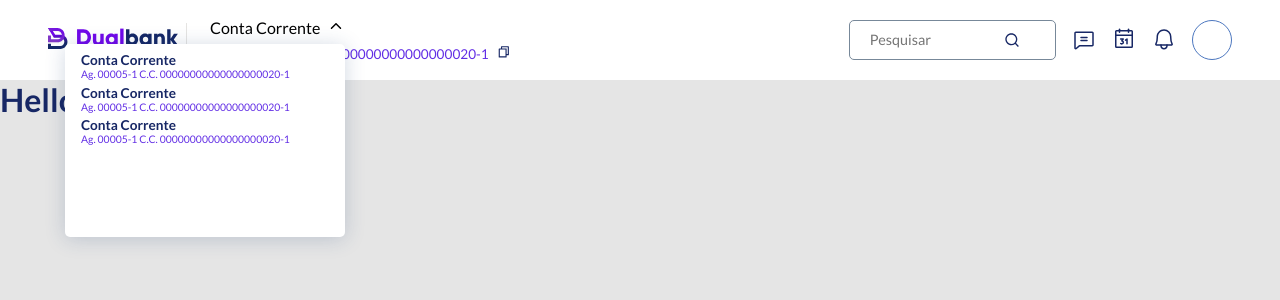
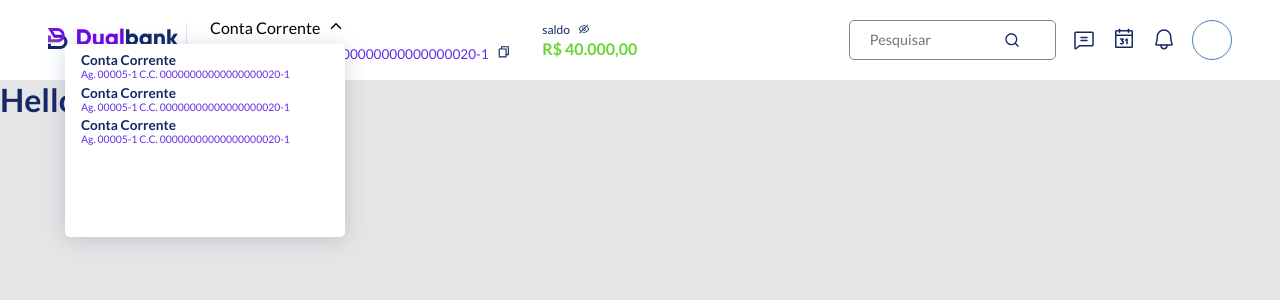
Before and after one commit to Thiago-spart/bank-dashboard, a Next.js app: page / in a window 1280 px wide. Shown: the top 300 px of the page. Built offline with nearby package versions, Linux system fonts and the light colour scheme.

Commit message:
Create MoneyDetails component

```diff
--- a/src/components/Header/index.tsx
+++ b/src/components/Header/index.tsx
@@ -1,4 +1,5 @@
 import Image from "next/image";
+import { MoneyDetails } from "../MoneyDetails";
 import { AccountSection } from "./components/AccountSection";
 import { UserSection } from "./components/UserSection";
 
@@ -16,7 +17,15 @@ export const Header = () => {
             height="21"
           />
         </Logo>
+
         <AccountSection />
+        <MoneyDetails
+          titleSize="12"
+          amountSize="16"
+          title="saldo"
+          amount="40000"
+        />
+
         <UserSection />
       </ContainerContent>
     </Container>
--- /dev/null
+++ b/src/components/MoneyDetails/index.tsx
@@ -0,0 +1,38 @@
+import { formatValues } from "../../utils/formatValues";
+
+import { AiOutlineEye, AiOutlineEyeInvisible } from "react-icons/ai";
+
+import { Amount, Container, Title } from "./styles";
+import { useState } from "react";
+
+interface MoneyDetailsProps {
+  titleSize: string;
+  amountSize: string;
+  title: string;
+  amount: string;
+}
+
+export const MoneyDetails = ({
+  titleSize,
+  amountSize,
+  title,
+  amount,
+}: MoneyDetailsProps) => {
+  const [viewMoney, setViewMoney] = useState(false);
+
+  function toggleViewMoney() {
+    setViewMoney(!viewMoney);
+  }
+
+  return (
+    <Container onClick={toggleViewMoney}>
+      <Title TitleSize={titleSize}>
+        {title}
+        {viewMoney ? <AiOutlineEye /> : <AiOutlineEyeInvisible />}
+      </Title>
+      <Amount AmountSize={amountSize}>
+        {viewMoney ? "Saldo" : formatValues(Number(amount))}
+      </Amount>
+    </Container>
+  );
+};
--- /dev/null
+++ b/src/components/MoneyDetails/styles.ts
@@ -0,0 +1,23 @@
+import styled from "styled-components";
+
+export const Container = styled.div`
+	display: flex;
+	flex-direction: column;
+	gap: 0.15rem;
+`
+
+export const Title = styled.span<{ TitleSize: string }>`
+	display: flex;
+	align-items: center;
+	font-size: ${({ TitleSize }) => TitleSize + "px"};
+
+	> svg {
+		margin-left: 0.5rem;
+	}
+`
+
+export const Amount = styled.span<{ AmountSize: string }>`
+	color: var(--green);
+	font-weight: 600;
+	font-size: ${({ AmountSize }) => AmountSize + "px"};
+`
```
